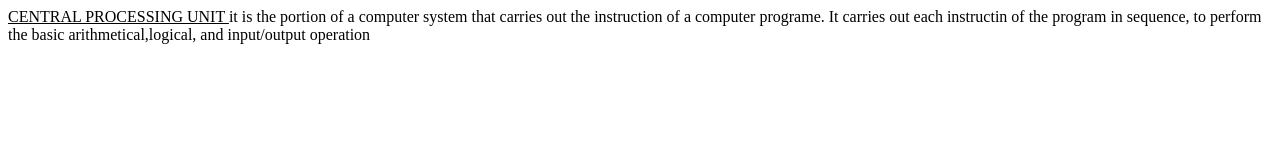
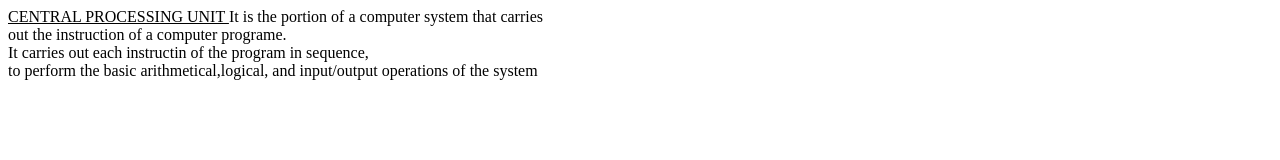
Before and after one commit to iamneo-production/cafaaacfefdadaeccdfffebaeceaec, a website: page public/index.html in a window 1280 px wide. Drawn offline with Linux system fonts and the light colour scheme.

Commit message:
Backup Commit

```diff
--- a/public/index.html
+++ b/public/index.html
@@ -1,6 +1,14 @@
 <html>
 <head>
 <tile><CPU</title>
+</head>
+<body>
 <p>
     <u> CENTRAL PROCESSING UNIT </u>
-it is the portion of a computer system that carries out the instruction of a computer programe. It carries out each instructin of the program in sequence, to perform  the basic arithmetical,logical, and input/output operation
+It is the portion of a computer system that carries
+<br> out the instruction of a computer programe.
+ <br>It carries out each instructin of the program in sequence,
+ <br>to perform  the basic arithmetical,logical, and input/output operations of the system
+ </p>
+</body>
+ </html>
```
